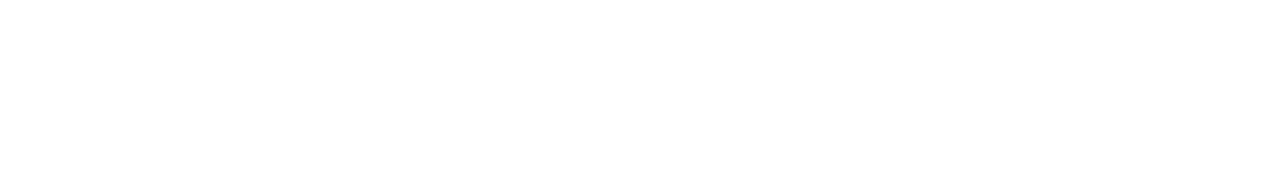
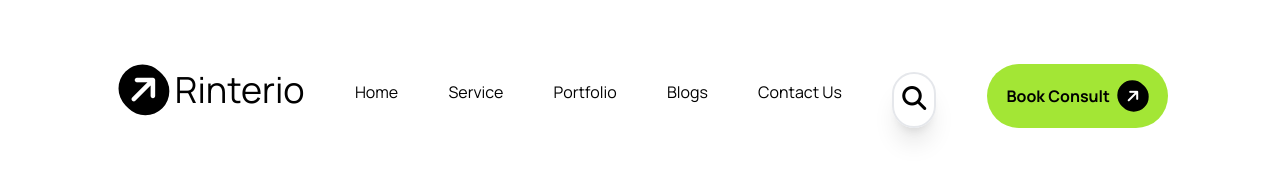
Before and after one commit to Mahedi76/assignment-3-repo, a plain HTML site: page index.html in a window 1280 px wide. Drawn offline with nearby package versions, Linux system fonts and the light colour scheme.

Commit message:
header part

```diff
--- a/index.html
+++ b/index.html
@@ -4,8 +4,75 @@
     <meta charset="UTF-8">
     <meta name="viewport" content="width=device-width, initial-scale=1.0">
     <title>Assignment 3</title>
+
+      <!-- Google font cdn -->
+      <link rel="preconnect" href="https://fonts.googleapis.com">
+
+      <style>
+          .manrope{
+          font-family: "Manrope", sans-serif;
+          font-optical-sizing: auto;
+          font-weight: <weight>;
+          font-style: normal;
+          }
+      </style>
+
+
+      <link rel="preconnect" href="https://fonts.gstatic.com" crossorigin>
+      <link href="https://fonts.googleapis.com/css2?family=Manrope:wght@200..800&display=swap" rel="stylesheet">
+
+
+
+        <!-- Font awesome cdn -->
+
+      <script src="https://kit.fontawesome.com/3bcf42e8d5.js" crossorigin="anonymous"></script>
+
+      <!-- tailwind cdn -->
+      <script src="https://cdn.tailwindcss.com"></script>
+      <script>
+          tailwind.config = {
+            theme: {
+              extend: {
+                colors: {
+                  clifford: '#da373d',
+                }
+              }
+            }
+          }
+      </script>
 </head>
-<body>
+<body class="manrope">
+    <main class="max-w-screen-xl mx-auto px-16 lg:px-28">
 
+        <header>
+
+
+            <nav>
+                <div class="flex justify-between color-rgba(233, 233, 233, 1) mt-20 mb-5">
+
+
+
+
+                            <h2 class="text-4xl -mt-4"><i class="fa-solid fa-arrow-right -rotate-45 ml-2 rounded-full p-2 text-white bg-black "></i>  Rinterio</h2>
+                            <a  href="#">Home</a>
+                            <a href="#">Service</a>
+                            <a href="#">Portfolio</a>
+                            <a href="#">Blogs</a>
+                            <a href="#">Contact Us</a>
+                            <i class="fa fa-magnifying-glass text-2xl  -mt-2 border-2 rounded-full p-2 shadow-xl"></i>
+                            <button class="bg-lime-400 px-5 py-4 rounded-full text-black font-bold -mt-4"> Book Consult<i class="fa-solid fa-arrow-right -rotate-45 ml-2 rounded-full p-2 text-white bg-black "></i></button>
+
+                        </div>
+                    </div>
+
+                </div>
+            </nav>
+        </div>
+
+    </header>
+
+
+
+    </main>
 </body>
 </html>
```
